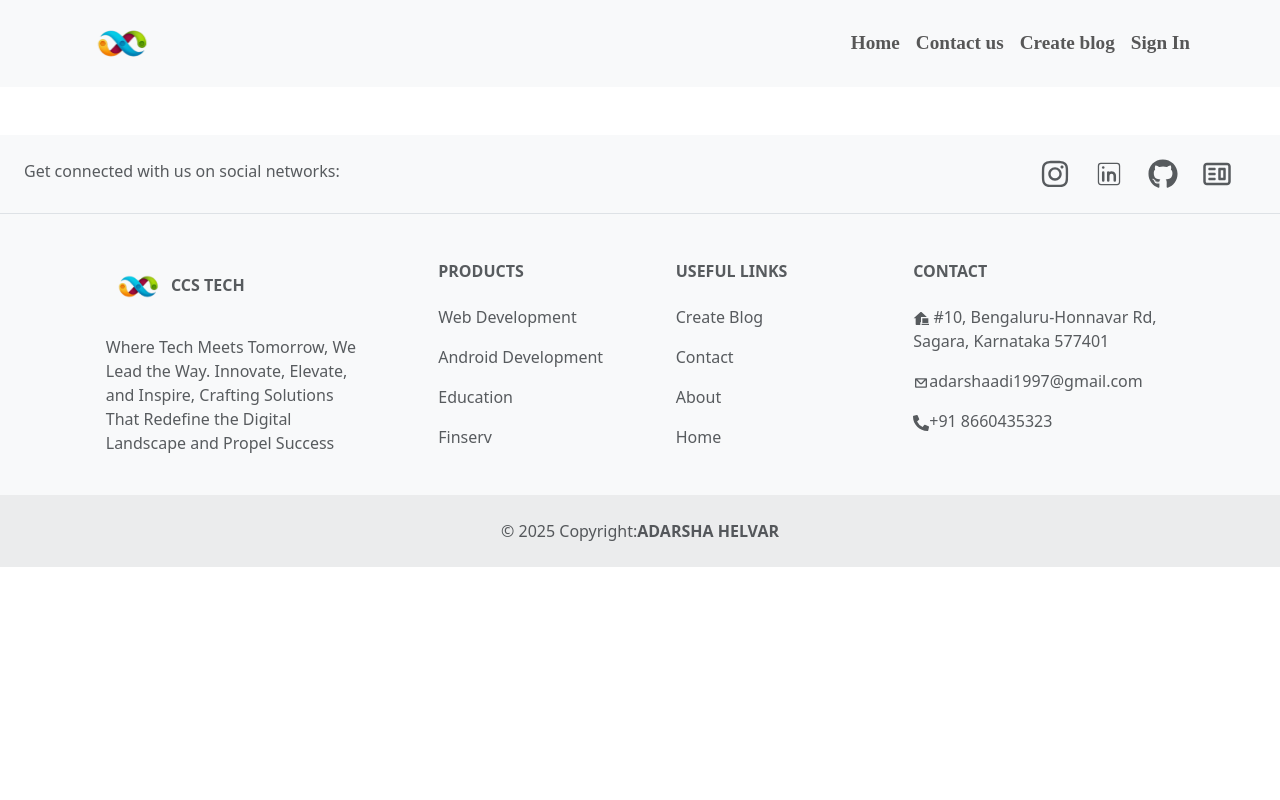
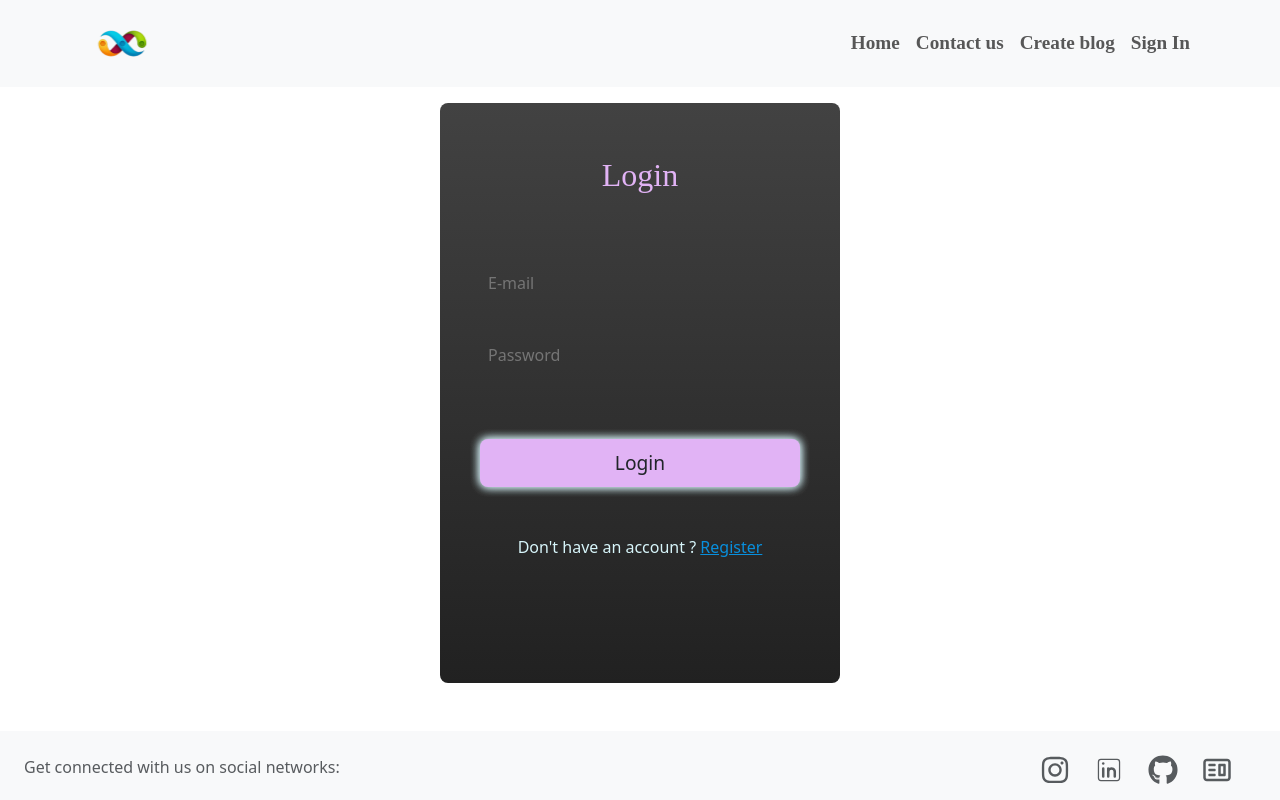
Before and after one commit to SangatiThanmayee/blogapp, a React (Vite) app in the folder my-app/: page /signin in a window 1280 px wide. Shown: the top 800 px of the page. Built offline with nearby package versions, Linux system fonts and the light colour scheme.

Commit message:
add authentication page for signin

```diff
--- /dev/null
+++ b/my-app/src/components/Signin/Signin.jsx
@@ -0,0 +1,86 @@
+import React, { useContext, useState } from "react";
+import "./sigin.css";
+import { Link, useNavigate } from "react-router-dom";
+import { BASE_URL } from "../../utils/config.js";
+import { AuthContext } from "../../context/AuthContext.jsx";
+import { toast } from "react-toastify";
+
+const Signin = () => {
+  const [credentials, setCredentials] = useState({
+    email: undefined,
+    password: undefined,
+  });
+
+  const { dispatch } = useContext(AuthContext);
+  const navigate = useNavigate();
+
+  const handleChange = (e) => {
+    setCredentials((prev) => ({ ...prev, [e.target.id]: e.target.value }));
+  };
+
+  const handleClick = async (e) => {
+    e.preventDefault();
+    dispatch({ type: "LOGIN_START" });
+    try {
+      const res = await fetch(`${BASE_URL}/auth/login`, {
+        method: "POST",
+        headers: { "Content-type": "application/json" },
+        credentials: "include",
+        body: JSON.stringify(credentials),
+      });
+      const result = await res.json();
+      if (!result.ok) {
+        toast(result.message);
+      }
+      // console.log(result.token);
+      dispatch({
+        type: "LOGIN_SUCCESS",
+        payload: result.data,
+        token: result.token,
+        role: result.role,
+      });
+      // toast("Wow so easy!");
+      toast(result.message);
+      navigate("/");
+      window.location.reload();
+    } catch (e) {
+      dispatch({ type: "LOGIN_FAILURE", payload: e.message });
+      toast.error(e.message);
+    }
+  };
+
+  return (
+    <>
+      <div className="container">
+        <form className="mt-3 form" onSubmit={handleClick}>
+          <p className="title">Login</p>
+          <input
+            placeholder="E-mail"
+            className="username input"
+            type="email"
+            id="email"
+            onChange={handleChange}
+          />
+          <input
+            placeholder="Password"
+            className="password input"
+            type="password"
+            id="password"
+            onChange={handleChange}
+          />
+          <button className="btn" type="submit">
+            Login
+          </button>
+          <p className="mt-5 p_tag">
+            Don't have an account ?{" "}
+            <Link to="/register" className="link">
+              Register
+            </Link>
+          </p>
+        </form>
+      </div>
+    </>
+  );
+};
+
+export default Signin;
--- /dev/null
+++ b/my-app/src/components/Signin/sigin.css
@@ -0,0 +1,85 @@
+::selection {
+    background-color: gray;
+  }
+
+  .container {
+    margin: 0 auto;
+    display: flex;
+    justify-content: center;
+    align-items: center;
+  }
+
+  .form {
+    width: 400px;
+    height: 580px;
+    background-image: linear-gradient(to bottom, #424242,#212121);
+    display: flex;
+    align-items: center;
+    flex-direction: column;
+    border-radius: 0.5rem;
+  }
+
+  .title {
+    color:  rgb(225, 179, 245);
+    margin: 3rem 0;
+    font-size: 2rem;
+    font-family: 'Times New Roman', Times, serif;
+  }
+
+  .input {
+    margin: 0.5rem 0;
+    padding: 1rem 0.5rem;
+    width: 20rem;
+    background-color: inherit;
+    color:  rgb(184, 179, 245);
+    border: none;
+    outline: none;
+  }
+
+  .username {
+    /* border-bottom: 1px solid  rgb(225, 179, 245); */
+    transition: all 400ms;
+  }
+
+  .username:hover {
+    background-color: #424242;
+    border: none;
+    border-radius: 0.5rem;
+  }
+
+  .password {
+    /* border-bottom: 1px solid  rgb(225, 179, 245); */
+    transition: all 400ms;
+  }
+
+  .password:hover {
+    background-color: #424242;
+    border: none;
+    border-radius: 0.5rem;
+  }
+
+  .btn {
+    height: 3rem;
+    width: 20rem;
+    margin-top: 3rem;
+    background-color:  rgb(225, 179, 245);
+    border-radius: 0.5rem;
+    border: none;
+    font-size: 1.2rem;
+    transition: all 400ms;
+    box-shadow: 0 0 10px  rgb(215, 245, 250), 0 0 10px rgb(215, 245, 250);
+  }
+
+  .btn:hover {
+    background-color: rgb(215, 245, 250);
+    box-shadow: none;
+  }
+
+
+  .p_tag {
+    color: rgb(215, 245, 250);
+  }
+
+  .link {
+    color: rgb(8, 143, 221);
+  }
--- a/my-app/src/routes/Routing.jsx
+++ b/my-app/src/routes/Routing.jsx
@@ -3,6 +3,8 @@ import { Routes, Route } from "react-router-dom";
 import Home from "../components/Home/Home";
 import ContactUs from "../components/ContactUS/ContactUs";
 import CreateBlog from "../components/CreateBlog/CreateBlog";
+import Signin from "../components/Signin/Signin";
+
 
 
 
@@ -13,6 +15,8 @@ const Routing = () => {
         <Route path="/" element={<Home />} />
         <Route path="/contactus"   element={<ContactUs/>}/>
         <Route path="/createNewBlog"  element={<CreateBlog/>}/>
+        <Route path="/signin" element={<Signin/>}/>
+
       </Routes>
     </div>
   );
```
